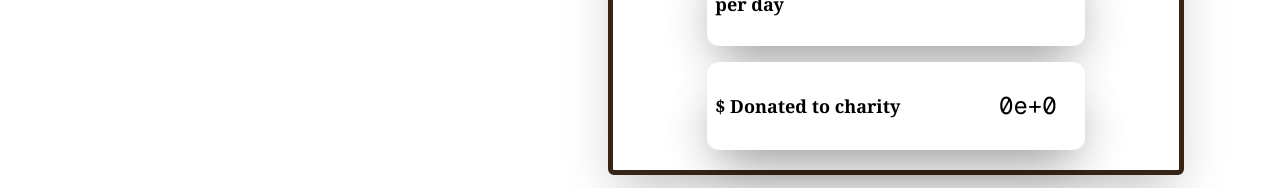
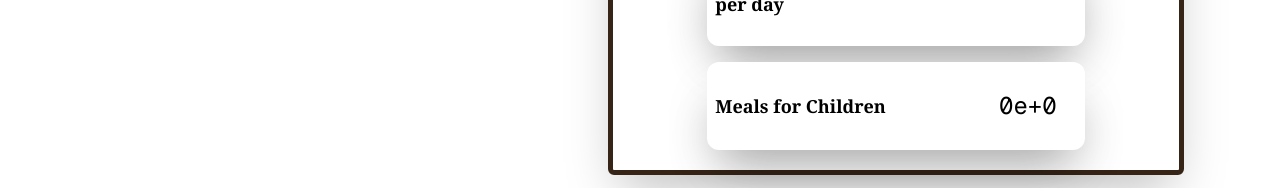
Before and after one commit to david-callender/token_calculator, a Next.js app: page / in a window 1280 px wide. Shown: the part 1117-1305 px from the top of the page. Built offline with nearby package versions, Linux system fonts and the light colour scheme.

Commit message:
ref: moveed from dollars to charity to dollars to childrens meals

```diff
--- a/src/components/MendBox.tsx
+++ b/src/components/MendBox.tsx
@@ -30,7 +30,7 @@ export const MendBox: FC<Props> = ({ entry, state }) => {
         entry.conversionFactor * state.convertToKilogramsCarbon
       );
     } else if (entry.startUnit == StartUnit.dollars) {
-      setConvertedNumber(state.convertToDollars);
+      setConvertedNumber(state.convertToDollars * entry.conversionFactor);
     }
   }, [state.tokens]);
 
--- a/src/static/conversions.tsx
+++ b/src/static/conversions.tsx
@@ -61,9 +61,9 @@ export const MendEntries: MendEntry[] = [
   },
 
   {
-    detail: "Donated to charity",
-    endUnit: "$",
-    conversionFactor: 1,
+    detail: "Meals for Children",
+    endUnit: "",
+    conversionFactor: 1 / 0.09,
     startUnit: StartUnit.dollars,
   },
 ];
```
